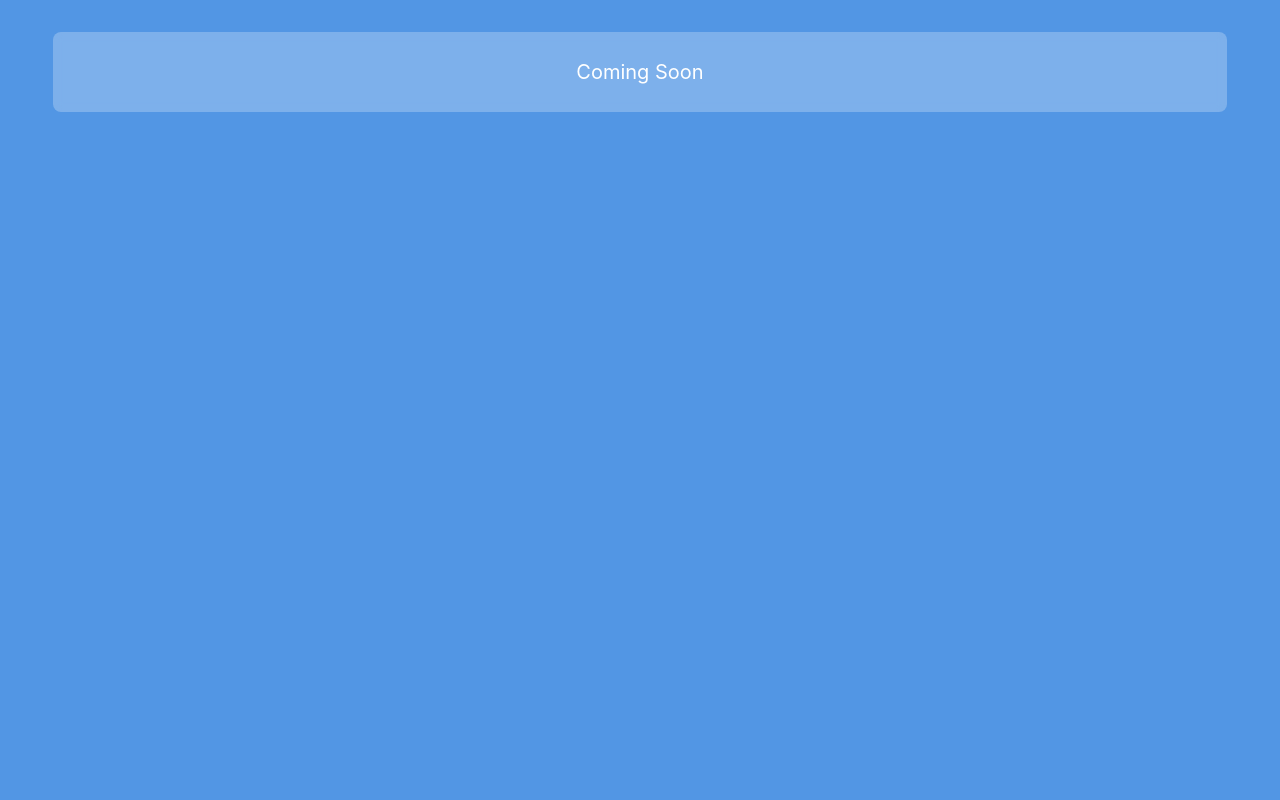
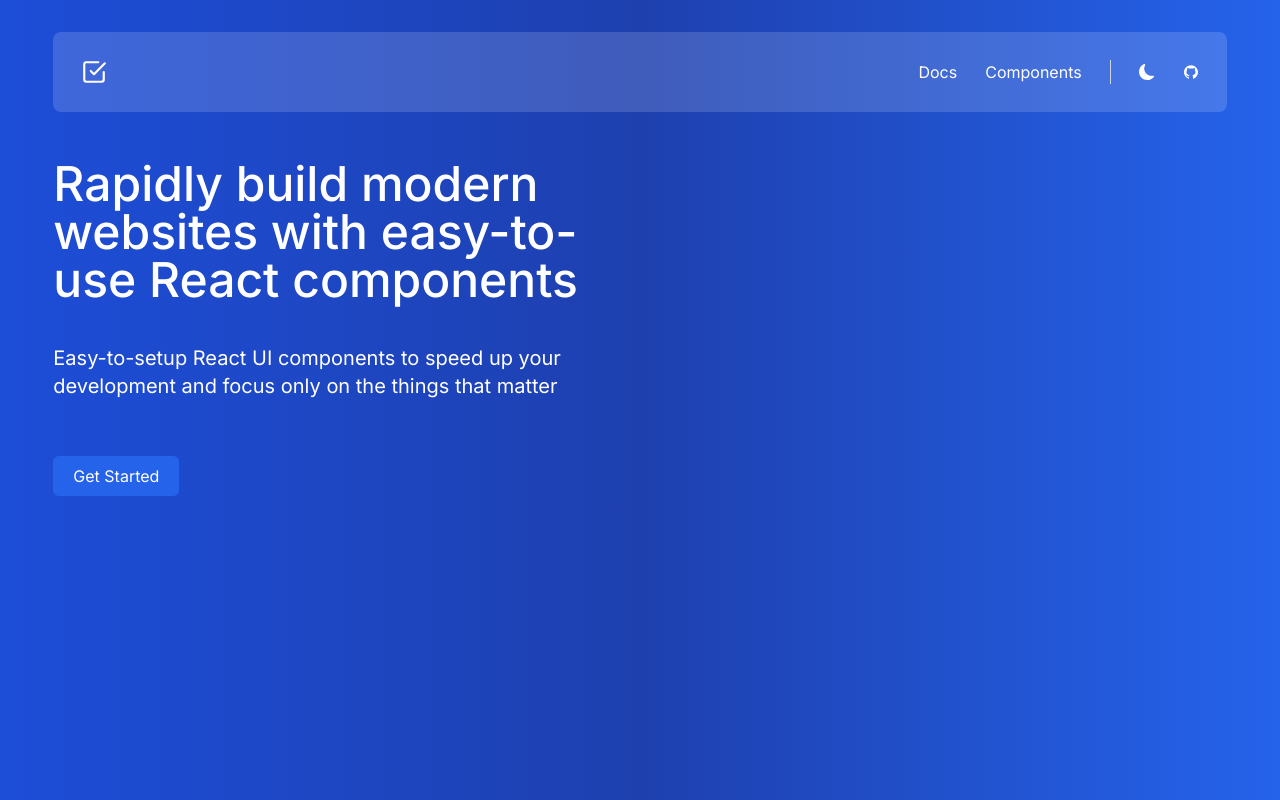
Before and after one commit to serity-ui/serity-ui.com, a Next.js app: page / in a window 1280 px wide. Built offline with nearby package versions, Linux system fonts and the light colour scheme.

Commit message:
refactor: add a new home paage design

```diff
--- a/package.json
+++ b/package.json
@@ -6,7 +6,8 @@
     "dev": "next dev",
     "build": "next build",
     "start": "next start",
-    "lint": "next lint"
+    "lint": "next lint",
+    "prettier": "prettier --write \"pages/*.{tsx,ts}\""
   },
   "dependencies": {
     "@types/node": "18.11.9",
@@ -15,6 +16,7 @@
     "next": "13.0.1",
     "react": "18.2.0",
     "react-dom": "18.2.0",
+    "react-icons": "^4.6.0",
     "typescript": "4.8.4"
   },
   "devDependencies": {
--- a/pages/api/hello.ts
+++ b/pages/api/hello.ts
@@ -7,7 +7,7 @@ type Data = {
 
 export default function handler(
   req: NextApiRequest,
-  res: NextApiResponse<Data>
+  res: NextApiResponse<Data>,
 ) {
   res.status(200).json({ name: 'John Doe' })
 }
--- a/pages/index.tsx
+++ b/pages/index.tsx
@@ -1,20 +1,75 @@
-import Head from "next/head";
+import Head from 'next/head'
+import Image from 'next/image'
+import Logo from '../public/logo.svg'
+import { AiFillGithub } from 'react-icons/ai'
+import { BsMoonFill } from 'react-icons/bs'
+import Link from 'next/link'
 
 export default function Home() {
   return (
     <div>
       <Head>
         <title>Create Next App</title>
-        <meta name="description" content="Generated by create next app" />
-        <link rel="icon" href="/favicon.ico" />
+        <meta name='description' content='Generated by create next app' />
+        <link rel='icon' href='/favicon.ico' />
       </Head>
-      <main>
-        <nav className="h-20 w-11/12 mx-auto rounded-lg mt-8 backdrop-blur-sm bg-white/[0.25] ">
-          <ul className="flex items-center justify-center  h-full px-5">
-            <li className="text-white text-xl">Coming Soon</li>
+      <main className='h-screen pt-8 after:bg-white/[0.15] bg-gradient-to-r from-blue-700 via-blue-800 to-blue-600'>
+        <nav className='h-20 w-11/12 mx-auto rounded-lg bg-white/[0.15] '>
+          <ul className='flex items-center justify-between  h-full px-7'>
+            <div className='flex'>
+              <li className='text-white text-xl'>
+                <Image
+                  className='text-white'
+                  src={Logo}
+                  alt='Serity UI logo'
+                  width={26}
+                  height={26}
+                />
+              </li>
+            </div>
+            <div className='flex gap-7'>
+              <Link className='text-white' href='/docs/installation/'>
+                Docs
+              </Link>
+              <Link
+                className='text-white'
+                href='https://github.com/edman-cota/serity-ui.com'
+              >
+                Components
+              </Link>
+              <div className='w-[1px] h-6 bg-slate-300'></div>
+              <Link
+                className='text-white flex items-center'
+                href='https://github.com/edman-cota/serity-ui.com'
+              >
+                <BsMoonFill />
+              </Link>
+              <Link
+                className='text-white flex items-center'
+                target='_blank'
+                href='https://github.com/edman-cota/serity-ui.com'
+              >
+                <AiFillGithub />
+              </Link>
+            </div>
           </ul>
         </nav>
+        <div className=' flex w-11/12 mx-auto'>
+          <div className='w-[45%] py-12'>
+            <h1 className='text-white text-5xl line font-medium'>
+              Rapidly build modern websites with easy-to-use React components
+            </h1>
+            <p className='text-white py-10 text-xl'>
+              Easy-to-setup React UI components to speed up your development and
+              focus only on the things that matter
+            </p>
+            <button className='bg-blue-600 text-white px-5 py-2 rounded-md mt-4'>
+              Get Started
+            </button>
+          </div>
+          <div className='w-[55%]'></div>
+        </div>
       </main>
     </div>
-  );
+  )
 }
--- a/styles/globals.css
+++ b/styles/globals.css
@@ -1,3 +1,5 @@
+@import url('https://fonts.googleapis.com/css2?family=Inter:wght@300;400;500;600;700;800;900&display=swap');
+
 @tailwind base;
 @tailwind components;
 @tailwind utilities;
@@ -6,7 +8,6 @@ html,
 body {
   padding: 0;
   margin: 0;
-  font-family: -apple-system, BlinkMacSystemFont, Segoe UI, Roboto, Oxygen,
-    Ubuntu, Cantarell, Fira Sans, Droid Sans, Helvetica Neue, sans-serif;
-  background: #5296e4;
+  font-family: 'Inter', -apple-system, BlinkMacSystemFont, Segoe UI, Roboto,
+    Oxygen, Ubuntu, Cantarell, Fira Sans, Droid Sans, Helvetica Neue, sans-serif;
 }
```
Also changed, not shown: tailwind.config.js (+4 -4 lines), .prettierrc.json, public/logo.svg (added), 1 other file (tests, documents, lock files or other folders).
